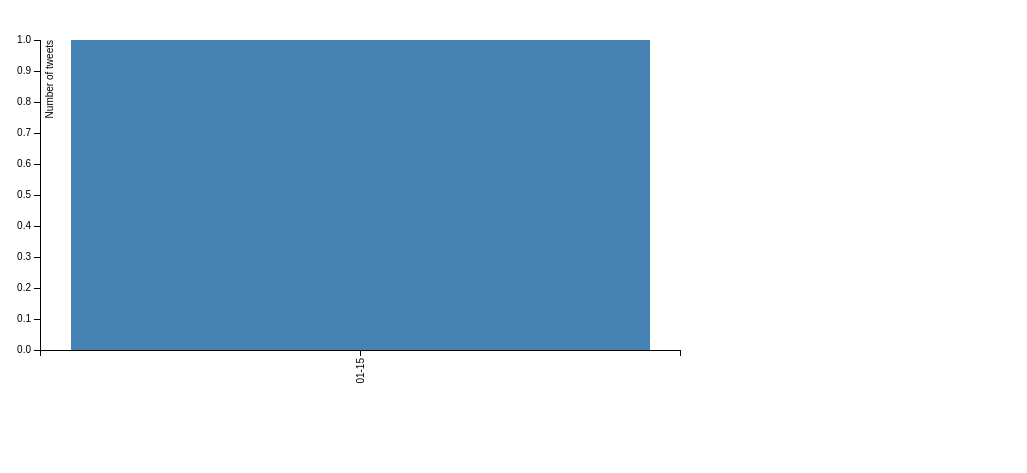
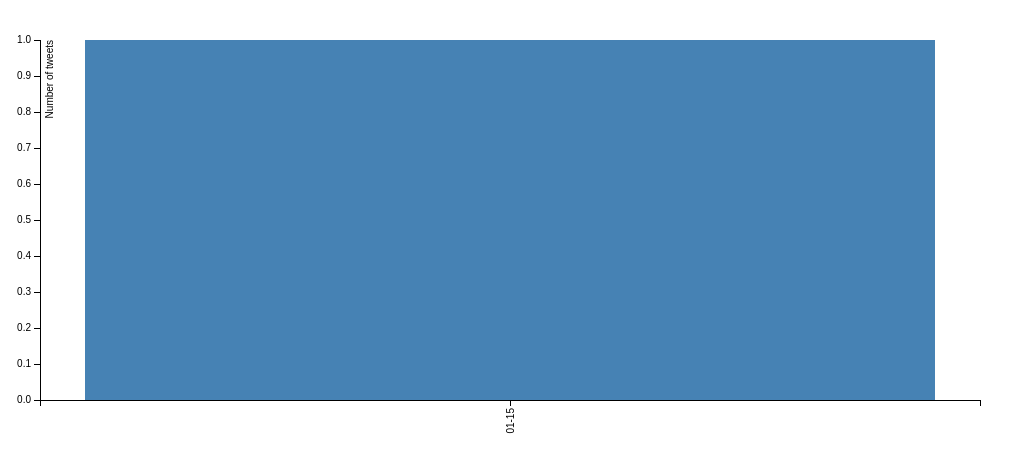
Before and after one commit to assitanDiarra/sentimentAnalyses, a Django app: page /graphique in a window 1280 px wide. Shown: the part 124-597 px from the top of the page, without its empty margins (0-1027 px from the left). Run offline with Django 3.2, Linux system fonts and the light colour scheme; tables that the repository leaves empty hold one stand-in row (values such as "Sample post"); some libraries are stand-ins or nearby versions.

Commit message:
modification titres, labels sur les graphiques

```diff
--- a/projet_inf/sentiments_analysis/templates/sentiments_analysis/graphique.html
+++ b/projet_inf/sentiments_analysis/templates/sentiments_analysis/graphique.html
@@ -135,8 +135,8 @@
                         //var data = response.data;
 
                         var margin = {top: 20, right: 20, bottom: 70, left: 40},
-                                width = 700 - margin.left - margin.right,
-                                height = 400 - margin.top - margin.bottom;
+                                width = 1000 - margin.left - margin.right,
+                                height = 450 - margin.top - margin.bottom;
 
                             // Parse the date / time
                             if( chrono==1){
@@ -265,9 +265,9 @@
 								}
 
 							var svg = divGraphique.append("svg")
-										.attr("width",700)
-										.attr("height",400);
-								margin = {top: 20, right: 60, bottom: 30, left: 40},
+										.attr("width",1000)
+										.attr("height",450);
+								margin = {top: 20, right: 60, bottom: 50, left: 40},
 								width = +svg.attr("width") - margin.left - margin.right,
 								height = +svg.attr("height") - margin.top - margin.bottom,
 								g = svg.append("g").attr("transform", "translate(" + margin.left + "," + margin.top + ")");
@@ -340,10 +340,15 @@
 									  .attr("height", function(d) { return y(d[0]) - y(d[1]); })
 									  .attr("width", x.bandwidth());
 
-								  g.append("g")
+								 var newg = g.append("g")
 									  .attr("class", "axis axis--x")
 									  .attr("transform", "translate(0," + height + ")")
-									  .call(d3.axisBottom(x));
+									  .call(d3.axisBottom(x))
+										.selectAll("text");
+
+							if( chrono==1){
+									newg.attr("transform", "rotate(-90) translate(-20,-12)" );
+								}
 
 								  g.append("g")
 									  .attr("class", "axis axis--y")
```
Also changed, not shown: projet_inf/sentiments_analysis/templates/sentiments_analysis/accueil.html (+5 -8 lines).
